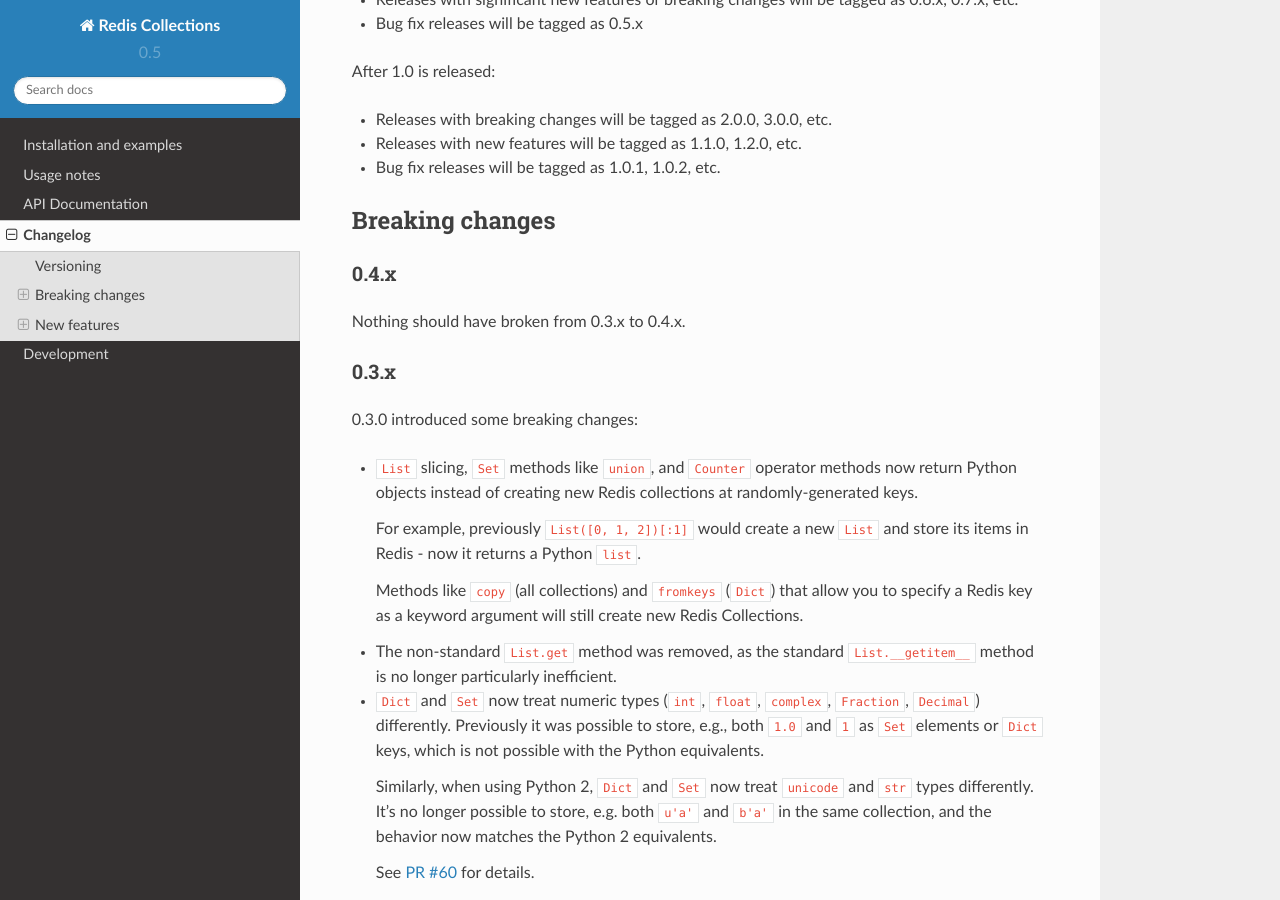
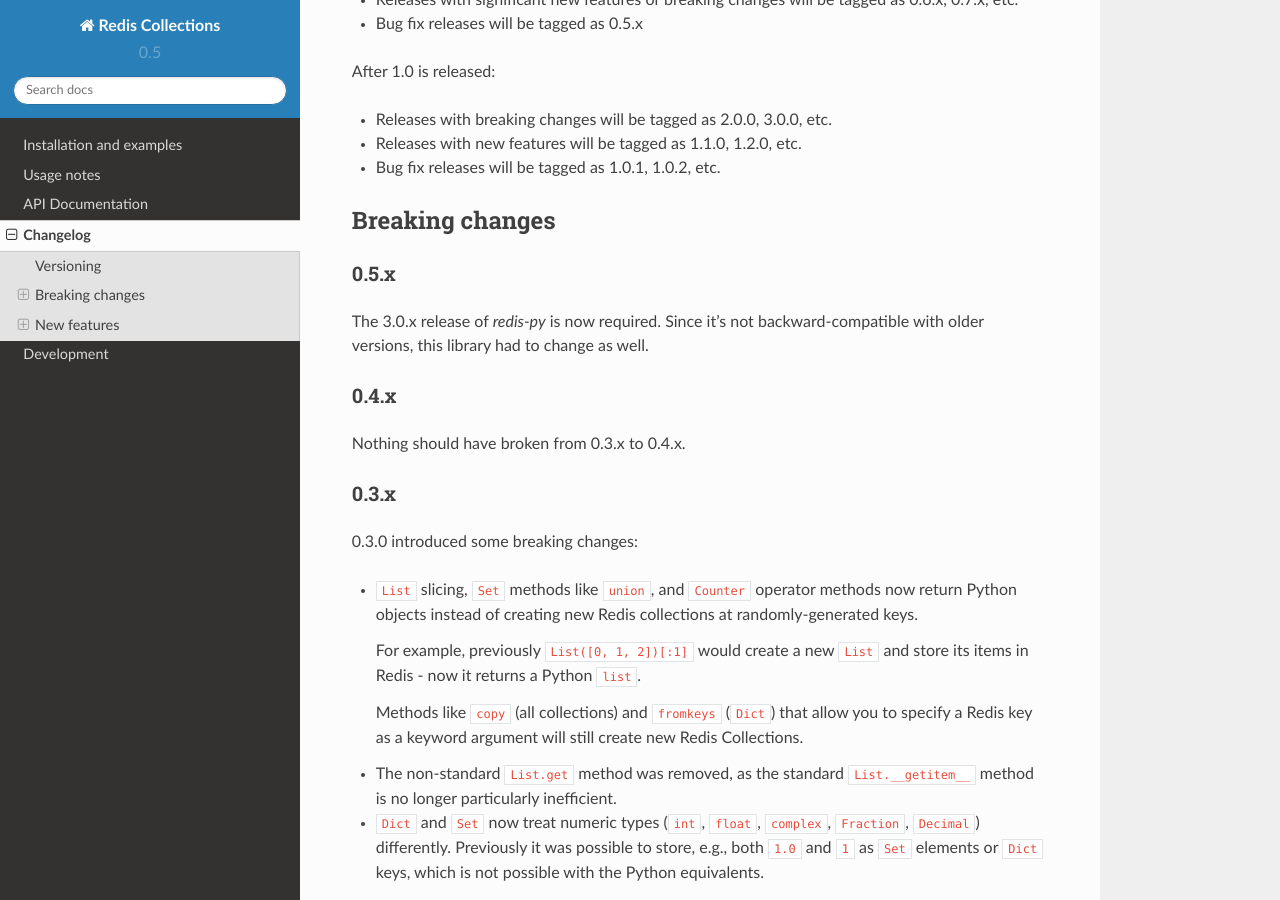
Before and after one commit to redis-collections/redis-collections, a Sphinx documentation site: the page built from docs/changelog.rst, in a window 1280 px wide and 900 px high, scrolled down 324 px. Built offline with Sphinx 7.4.7 and the Read the Docs theme 2.0.0, drawn with Linux system fonts in a browser that asks for light colours.

Commit message:
Add 0.5.0 release note

```diff
--- a/docs/changelog.rst
+++ b/docs/changelog.rst
@@ -22,6 +22,12 @@ After 1.0 is released:
 
 Breaking changes
 ----------------
+
+0.5.x
+^^^^^
+
+The 3.0.x release of `redis-py` is now required. Since it's not
+backward-compatible with older versions, this library had to change as well.
 
 0.4.x
 ^^^^^
```
